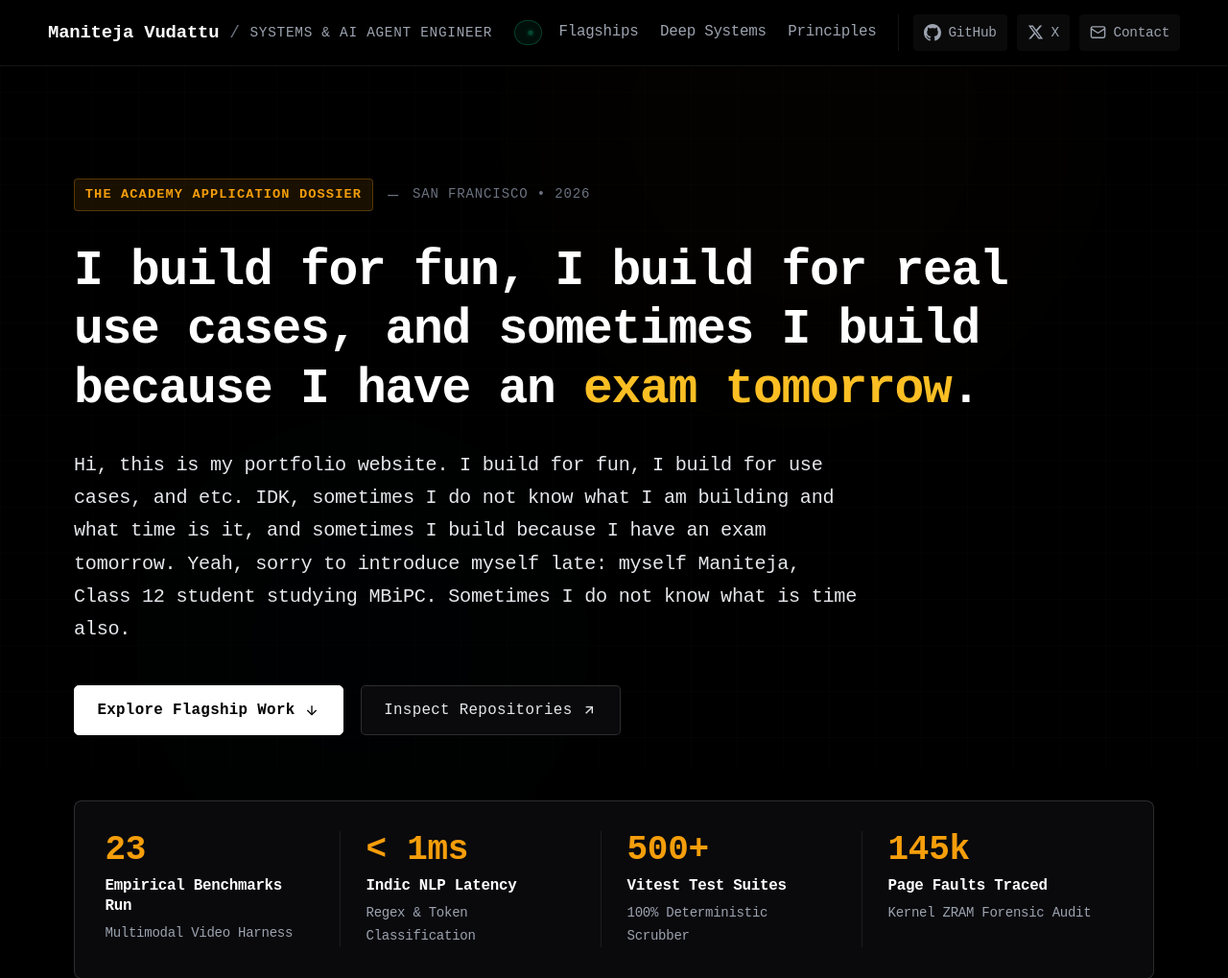
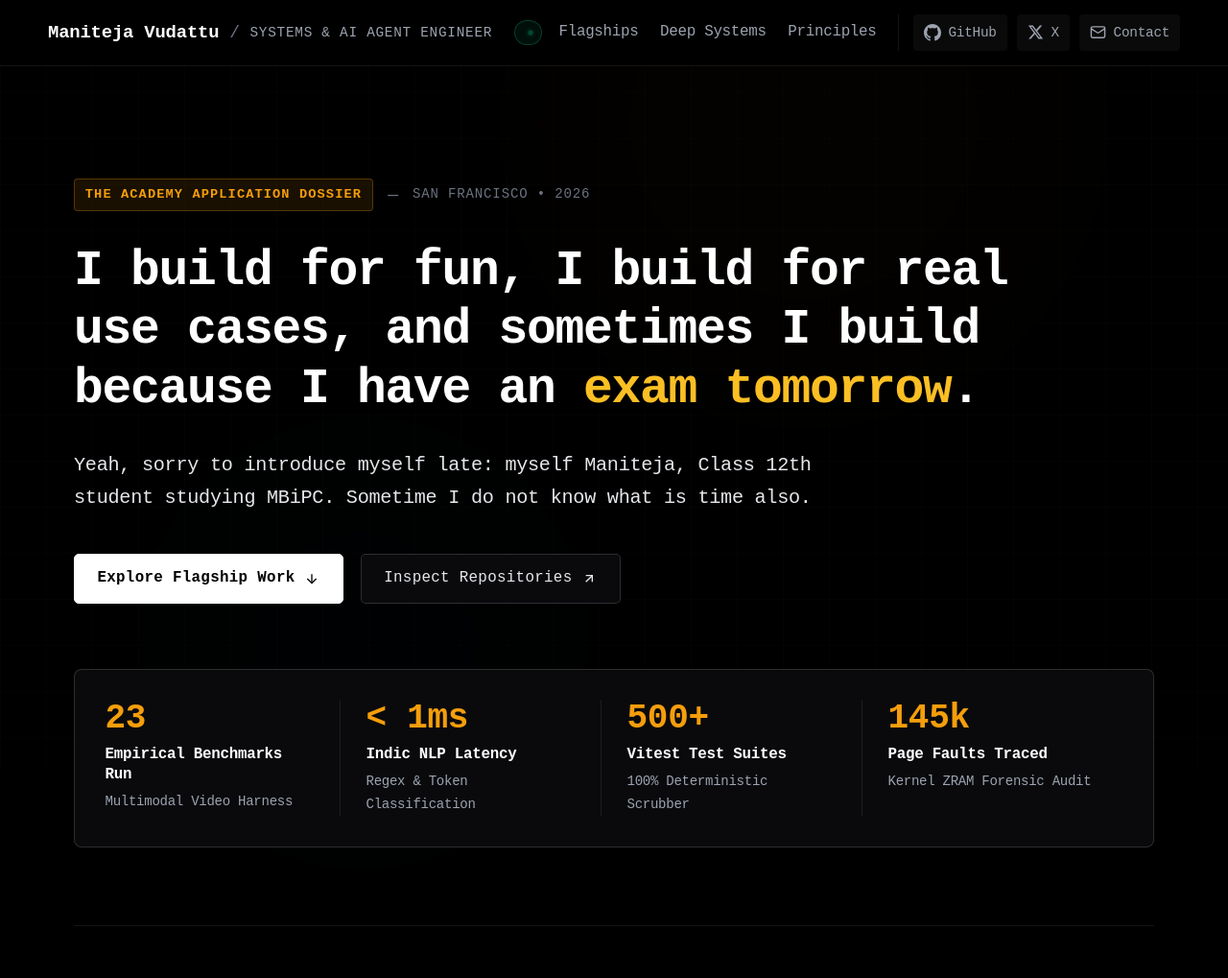
Before and after one commit to Vudattumaniteja/portfolioe, a website built with Vite: page index.html in a window 1280 px wide. Shown: the top 1019 px of the page at 96% size. Built offline with nearby package versions, Linux system fonts and the light colour scheme; a web font is replaced by a local one.

Commit message:
fix: replace hero paragraph with exact user text

```diff
--- a/index.html
+++ b/index.html
@@ -103,7 +103,7 @@
 
                 <h1 class="hero-headline">I build for fun, I build for real use cases, and sometimes I build because I have an <span class="serif-amber">exam tomorrow</span>.</h1>
 
-                <p class="hero-philosophy">Hi, this is my portfolio website. I build for fun, I build for use cases, and etc. IDK, sometimes I do not know what I am building and what time is it, and sometimes I build because I have an exam tomorrow. Yeah, sorry to introduce myself late: myself Maniteja, Class 12 student studying MBiPC. Sometimes I do not know what is time also.</p>
+                <p class="hero-philosophy">Yeah, sorry to introduce myself late: myself Maniteja, Class 12th student studying MBiPC. Sometime I do not know what is time also.</p>
 
                 <div class="hero-actions">
                     <a href="#flagships" class="btn-primary">
```
